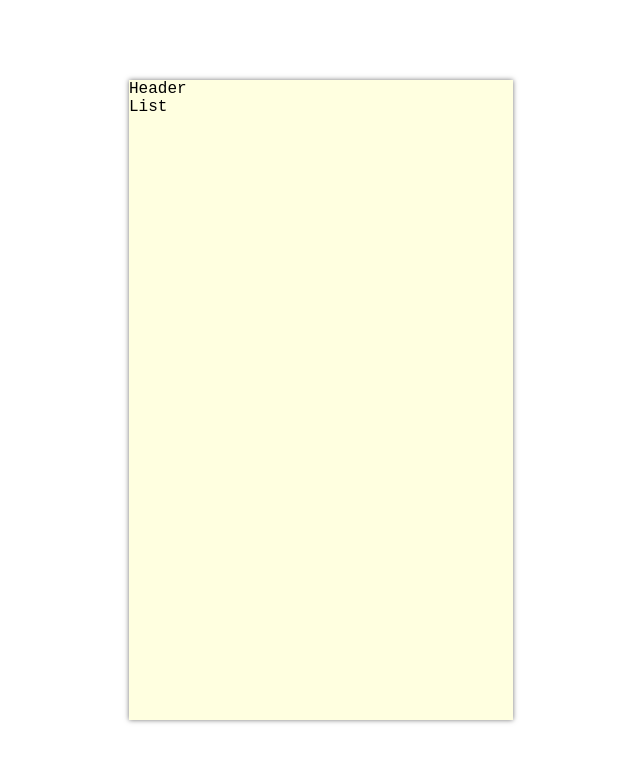
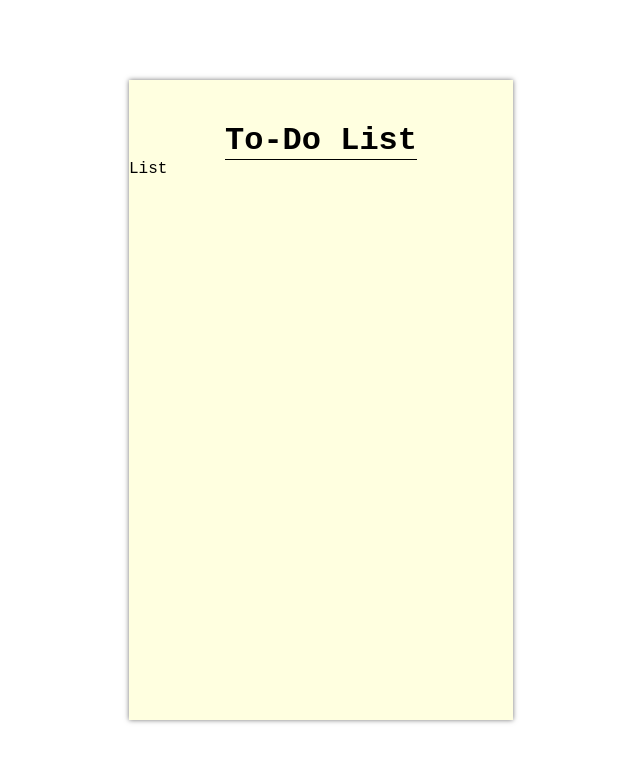
Before and after one commit to rosegolden1677/react-todo-app, a React (Create React App) app: page / in a window 1280 px wide. Shown: the top 762 px of the page, without its empty margins (319-959 px from the left). Built offline with nearby package versions, Linux system fonts and the light colour scheme.

Commit message:
update header component

```diff
--- a/src/components/header.js/Header.css
+++ b/src/components/header.js/Header.css
@@ -0,0 +1,11 @@
+.header-container {
+  height: 10vh;
+
+  display: flex;
+  justify-content: center;
+  align-items: flex-end;
+}
+
+h1 {
+  border-bottom: 1px solid black;
+}
--- a/src/components/header.js/Header.js
+++ b/src/components/header.js/Header.js
@@ -1,8 +1,11 @@
 import React from 'react';
+import './Header.css';
 
 const Header = () => {
   return (
-    <div>Header</div>
+    <div className='header-container'>
+      <h1>To-Do List</h1>
+    </div>
   );
 }
 
```
